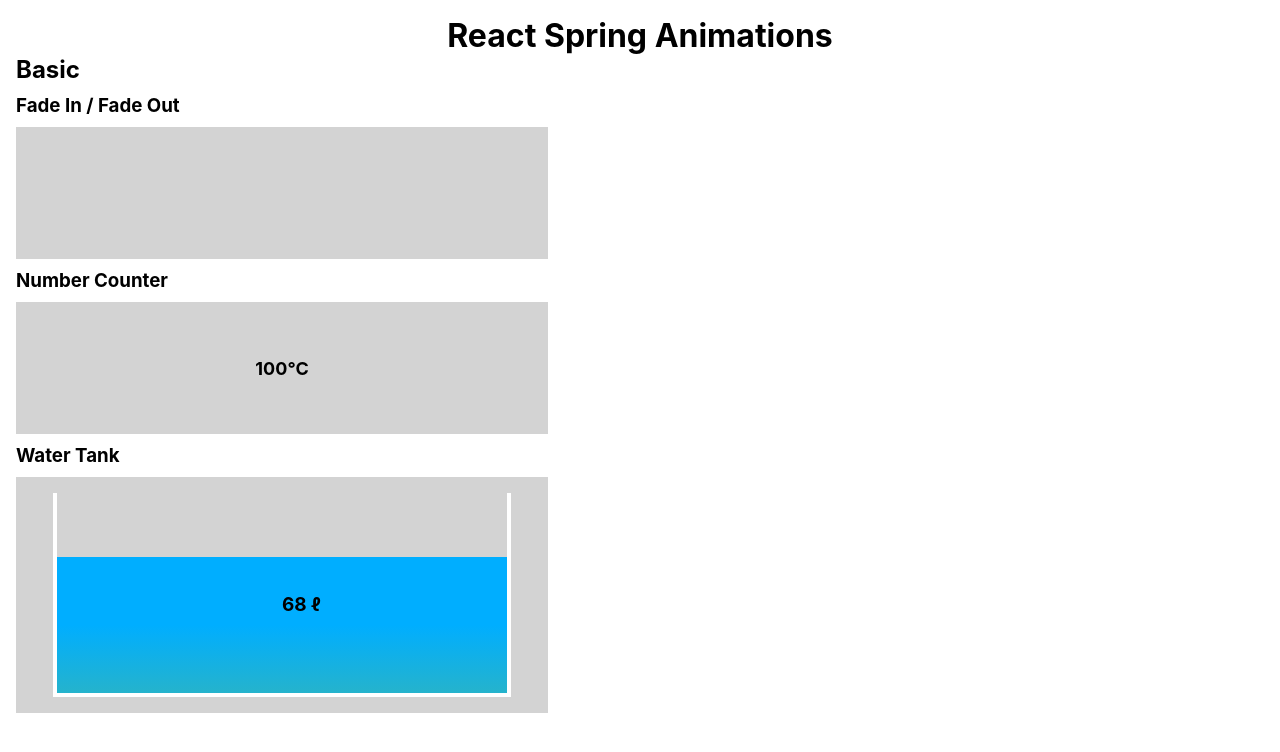
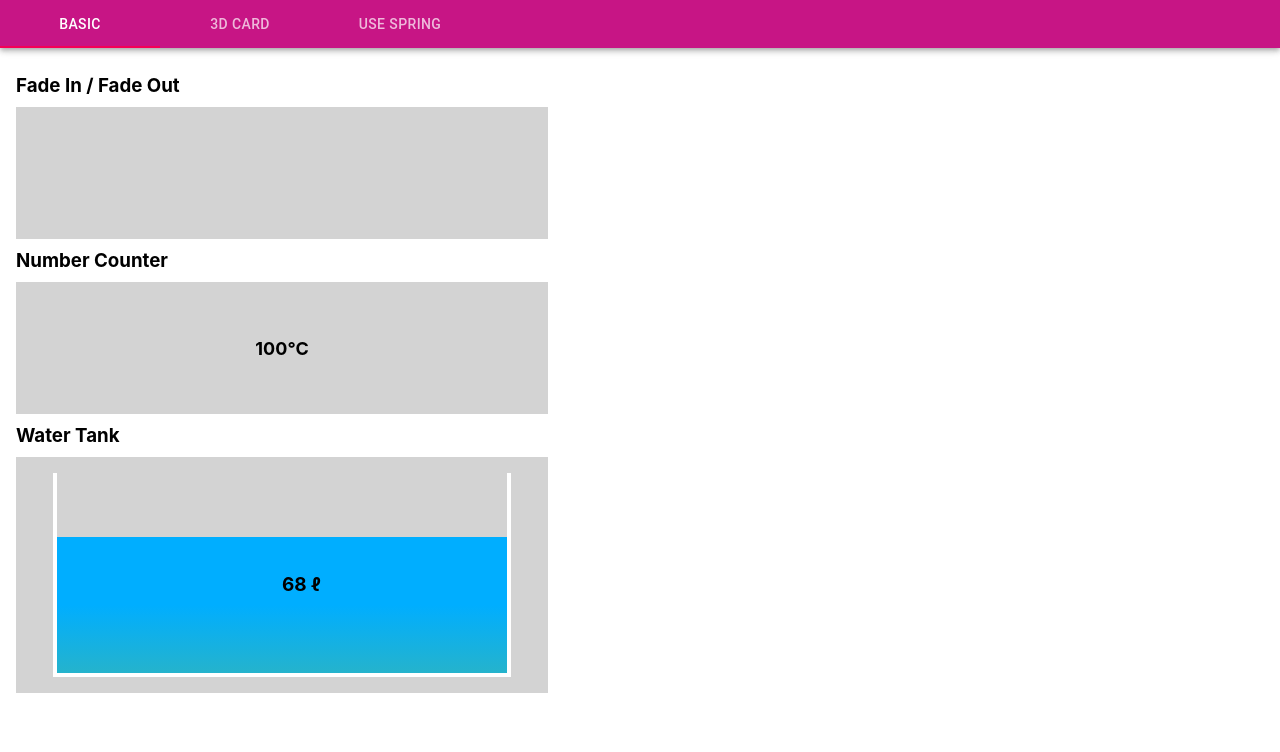
Before and after one commit to ayarhlaine/react-animation-1, a React (Create React App) app: page / in a window 1280 px wide. Shown: the top 752 px of the page. Built offline with nearby package versions, Linux system fonts and the light colour scheme.

Commit message:
✨ Added Nav Bar & Showed 3D Card

```diff
--- a/package.json
+++ b/package.json
@@ -4,6 +4,7 @@
   "private": true,
   "homepage": "https://ayarhlaine.github.io/react-animation-1",
   "dependencies": {
+    "@material-ui/core": "^4.11.0",
     "@testing-library/jest-dom": "^4.2.4",
     "@testing-library/react": "^9.3.2",
     "@testing-library/user-event": "^7.1.2",
--- a/src/App.css
+++ b/src/App.css
@@ -1,6 +1,8 @@
 .App{
-  padding: 1rem;
 }
 .App__title{
   text-align: center;
 }
+.App__body{
+  padding: 1rem;
+}
--- a/src/App.js
+++ b/src/App.js
@@ -1,12 +1,18 @@
 import React from 'react';
 import './App.css';
 import Basic from './Basic/Basic';
+import Nav from './Nav/Nav';
+import Card from './useSpring/Card/Card';
 
 function App() {
+  const [activeTab, setActiveTab] = React.useState('basic');
   return (
     <div className="App">
-      <h1 className="App__title">React Spring Animations</h1>
-      <Basic />
+      <Nav activeTab={activeTab} onActiveChange={setActiveTab}/>
+      <div className="App__body">
+        { activeTab === 'basic' && <Basic />}
+        { activeTab === '3d-card' && <Card />}
+      </div>
     </div>
   );
 }
--- a/src/Basic/Basic.jsx
+++ b/src/Basic/Basic.jsx
@@ -6,7 +6,6 @@
 function Basic() {
     return (
         <div className="Basic">
-           <h2>Basic</h2>
            <SectionTitle  title="Fade In / Fade Out"/>
            <FadeIn />
            <SectionTitle  title="Number Counter"/>
--- /dev/null
+++ b/src/Nav/Nav.css
@@ -0,0 +1,3 @@
+.CustomAppBar {
+    background-color: mediumvioletred !important;
+}
--- /dev/null
+++ b/src/Nav/Nav.jsx
@@ -0,0 +1,21 @@
+import React from 'react'
+import AppBar from '@material-ui/core/AppBar';
+import Tabs from '@material-ui/core/Tabs';
+import Tab from '@material-ui/core/Tab';
+import './Nav.css';
+function Nav({ activeTab, onActiveChange }) {
+    const handleChange = (event, newValue) => {
+        onActiveChange(newValue);
+    };
+    return (
+        <AppBar position="static" className='CustomAppBar'>
+            <Tabs value={activeTab} onChange={handleChange} aria-label="simple tabs example">
+            <Tab label="Basic"  value='basic'/>
+            <Tab label="3D Card" value='3d-card'/>
+            <Tab label="Use Spring" value='use-spring'/>
+            </Tabs>
+      </AppBar>
+    )
+}
+
+export default Nav
--- a/src/useSpring/Card/Card.css
+++ b/src/useSpring/Card/Card.css
@@ -1,6 +1,11 @@
-.Card{
-    width: 20ch;
-    height: 20ch;
+.Card {
+    height: 100vh;
+    display: grid;
+    place-items: center;
+}
+.Card__card{
+    width: 60%;
+    height: 80%;
     background: grey;
     border-radius: 5px;
     background-size: cover;
--- a/src/useSpring/Card/Card.jsx
+++ b/src/useSpring/Card/Card.jsx
@@ -7,9 +7,9 @@
     const [props, set] = useSpring(() => ({ xys: [0, 0, 1], config: { mass: 5, tension: 350, friction: 40 } }))
     const imageURL = process.env.PUBLIC_URL+"/images/myimage.jpg";
     return (
-        <div>
+        <div className='Card'>
             <animated.div
-            class="Card"
+            class="Card__card"
             onMouseMove={({ clientX: x, clientY: y }) => set({ xys: calc(x, y) })}
             onMouseLeave={() => set({ xys: [0, 0, 1] })}
             style={{
```
Also changed, not shown: 1 other file (tests, documents, lock files or other folders).
